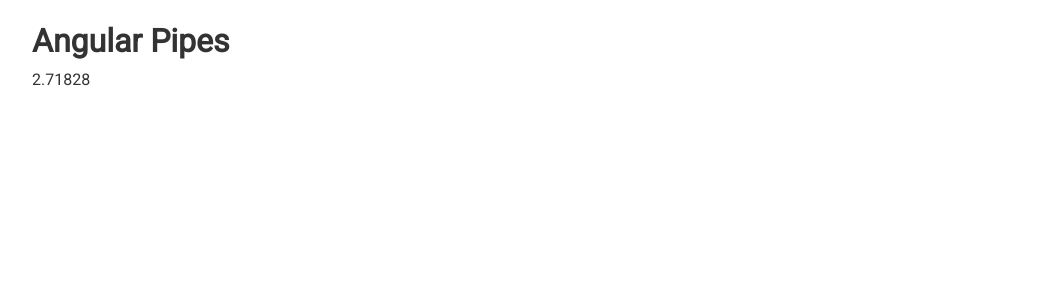
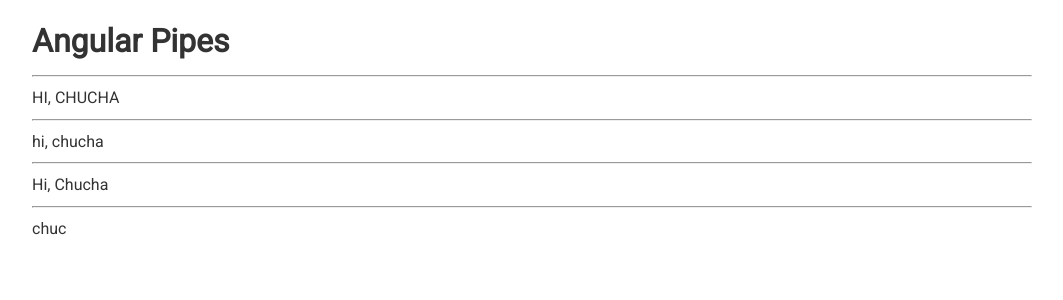
Before and after one commit to Chuchundrium/Angular-theory, an Angular app: page / in a window 1280 px wide. Shown: the top 300 px of the page, without its empty margins (108-1171 px from the left). Built offline with nearby package versions, Linux system fonts and the light colour scheme.

Commit message:
02-uppercase-lowercase-titlecase-slice

```diff
--- a/src/app/app.component.html
+++ b/src/app/app.component.html
@@ -1,4 +1,11 @@
 <div class="container">
   <h1>Angular Pipes</h1>
-  <p>{{ e | number:'1.1-5' }}</p>
+  <hr>
+  <p>{{ str | uppercase }}</p>
+  <hr>
+  <p>{{ str | uppercase | lowercase }}</p>
+  <hr>
+  <p>{{ str | titlecase }}</p>
+  <hr>
+  <p>{{ str | slice:3:-2 }}</p>
 </div>
--- a/src/app/app.component.ts
+++ b/src/app/app.component.ts
@@ -7,4 +7,5 @@
 })
 export class AppComponent {
   e: number = Math.E;
+  str = 'hi, chucha';
 }
```
